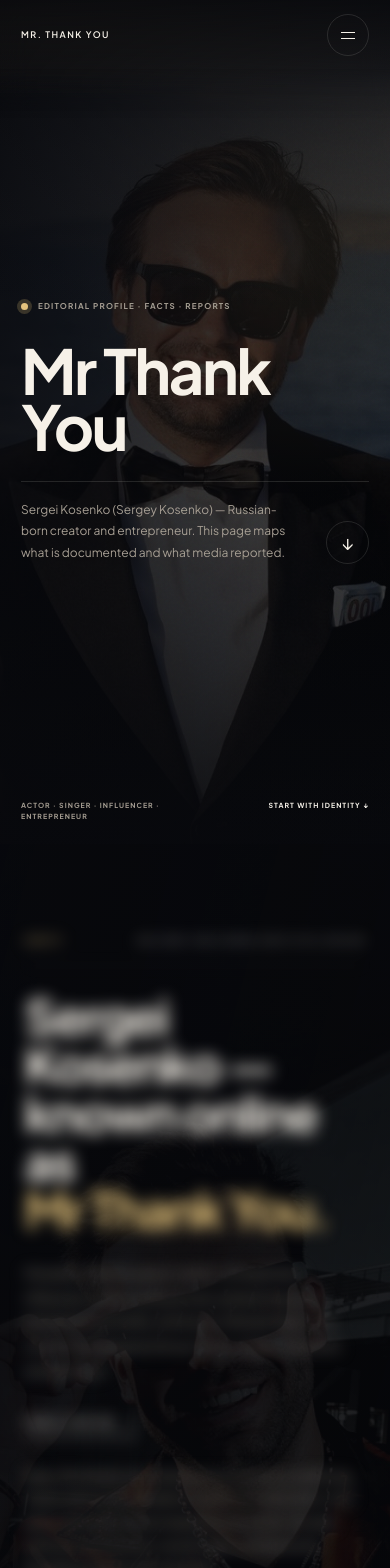
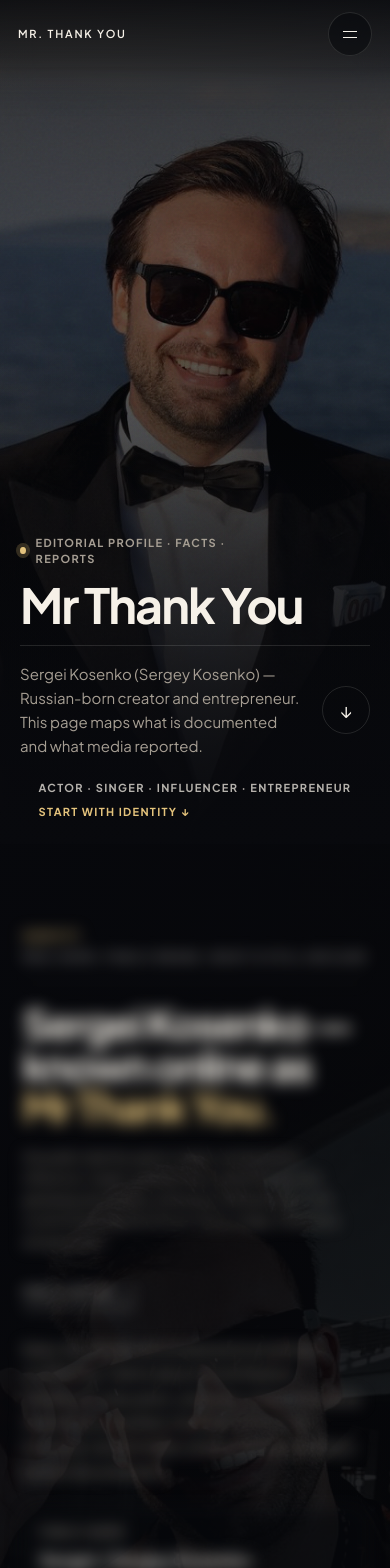
Before and after one commit to Ajith-pradeep/mrthankyou, a Next.js app: page / in a window 390 px wide. Shown: the top 1568 px of the page. Built offline with nearby package versions, Linux system fonts and the light colour scheme.

Commit message:
commit mob responsive

```diff
--- a/src/app/globals.css
+++ b/src/app/globals.css
@@ -1550,12 +1550,19 @@ button:focus-visible {
   width: 42px;
   height: 42px;
   place-items: center;
+  padding: 0;
   border: 1px solid rgba(246, 241, 232, 0.28);
   border-radius: 50%;
   background: transparent;
   color: var(--ink);
-  font-size: 16px;
+  line-height: 0;
   cursor: pointer;
+}
+
+.content-style-arrow svg {
+  display: block;
+  width: 18px;
+  height: 18px;
 }
 
 .content-style-arrow:hover {
@@ -3315,3 +3322,486 @@ button:focus-visible {
     transform: scaleX(1);
   }
 }
+
+@media (max-width: 760px) {
+  .site-header {
+    height: 68px;
+    padding: 0 18px;
+    padding-top: env(safe-area-inset-top);
+    z-index: 60;
+  }
+
+  .site-header.is-menu-open::before {
+    background: transparent;
+    backdrop-filter: none;
+  }
+
+  .brand-name {
+    font-size: 11px;
+    letter-spacing: 0.14em;
+  }
+
+  .menu-toggle {
+    position: relative;
+    z-index: 70;
+    display: flex;
+    width: 44px;
+    height: 44px;
+    background: rgba(7, 8, 12, 0.55);
+    backdrop-filter: blur(10px);
+  }
+
+  .menu-toggle span {
+    transition: transform 200ms ease;
+  }
+
+  .menu-toggle[aria-expanded="true"] span:first-child {
+    transform: translateY(3px) rotate(45deg);
+  }
+
+  .menu-toggle[aria-expanded="true"] span:last-child {
+    transform: translateY(-3px) rotate(-45deg);
+  }
+
+  .site-nav {
+    position: fixed;
+    inset: 0;
+    z-index: 45;
+    display: none;
+    flex-direction: column;
+    align-items: stretch;
+    gap: 0;
+    padding: calc(108px + env(safe-area-inset-top)) 24px 36px;
+    border: 0;
+    background:
+      radial-gradient(420px 240px at 100% 0%, rgba(228, 194, 122, 0.16), transparent 60%),
+      rgba(7, 8, 12, 0.97);
+    backdrop-filter: blur(22px);
+  }
+
+  .site-nav.is-open {
+    display: flex;
+  }
+
+  .site-nav > a:not(.nav-cta) {
+    padding: 18px 0;
+    border-bottom: 1px solid rgba(246, 241, 232, 0.1);
+    font-family: var(--font-display);
+    font-size: 34px;
+    font-weight: 600;
+    letter-spacing: -0.04em;
+    line-height: 1;
+  }
+
+  .site-nav .nav-cta {
+    align-self: stretch;
+    justify-content: space-between;
+    width: 100%;
+    min-height: 54px;
+    margin-top: 28px;
+    background: var(--lime);
+    border-color: var(--lime);
+    color: var(--on-accent);
+    font-size: 13px;
+    letter-spacing: 0.08em;
+  }
+
+  .hero {
+    display: flex;
+    flex-direction: column;
+    justify-content: flex-end;
+    min-height: 100svh;
+    padding: calc(88px + env(safe-area-inset-top)) 20px 24px;
+  }
+
+  .hero-background-image {
+    object-position: center 12%;
+  }
+
+  .hero-background-wash {
+    background:
+      linear-gradient(180deg, rgba(7, 8, 12, 0.55) 0%, rgba(7, 8, 12, 0.12) 28%, rgba(7, 8, 12, 0.2) 52%, rgba(7, 8, 12, 0.92) 100%),
+      linear-gradient(180deg, transparent 40%, rgba(7, 8, 12, 0.88) 100%);
+  }
+
+  .hero-copy {
+    width: 100%;
+    margin-top: auto;
+    padding: 0;
+  }
+
+  .eyebrow {
+    max-width: 28ch;
+    font-size: 11px;
+    letter-spacing: 0.12em;
+    line-height: 1.45;
+  }
+
+  .hero-title {
+    margin: 16px 0 18px;
+    font-size: clamp(46px, 12.4vw, 58px);
+    line-height: 0.92;
+  }
+
+  .hero-bottom {
+    align-items: center;
+    max-width: none;
+    gap: 16px;
+    padding-top: 16px;
+  }
+
+  .hero-description {
+    max-width: none;
+    font-size: 15px;
+    line-height: 1.6;
+  }
+
+  .round-link {
+    width: 48px;
+    height: 48px;
+  }
+
+  .hero-foot {
+    position: relative;
+    right: auto;
+    bottom: auto;
+    left: auto;
+    flex-direction: column;
+    align-items: flex-start;
+    gap: 8px;
+    margin-top: 22px;
+    color: rgba(246, 241, 232, 0.72);
+    font-size: 11px;
+    letter-spacing: 0.12em;
+    line-height: 1.45;
+  }
+
+  .hero-foot span {
+    max-width: none;
+  }
+
+  .hero-foot a {
+    color: var(--lime);
+  }
+
+  .section-kicker {
+    flex-direction: column;
+    align-items: flex-start;
+    gap: 6px;
+    font-size: 11px;
+    letter-spacing: 0.13em;
+    line-height: 1.4;
+  }
+
+  .section-kicker span:last-child {
+    text-align: left;
+    color: rgba(246, 241, 232, 0.55);
+  }
+
+  .story-section,
+  .shorts-heading {
+    padding-right: 20px;
+    padding-left: 20px;
+  }
+
+  .who-section {
+    padding-top: 56px;
+    padding-bottom: 48px;
+  }
+
+  .who-intro {
+    gap: 18px;
+    padding-top: 18px;
+  }
+
+  .who-intro .story-title,
+  .shorts-heading-row .section-title,
+  .audience-heading .section-title {
+    font-size: clamp(38px, 10.6vw, 52px);
+    line-height: 1.02;
+  }
+
+  .story-aside,
+  .story-aside p,
+  .who-note,
+  .lede,
+  .content-style-lede,
+  .audience-lede,
+  .media-card p,
+  .timeline p {
+    max-width: none;
+    font-size: 15px;
+    line-height: 1.65;
+  }
+
+  .who-facts {
+    grid-template-columns: 1fr;
+    gap: 10px;
+    margin-top: 22px;
+    padding-top: 0;
+    border-top: 0;
+  }
+
+  .who-fact {
+    padding: 16px 16px 15px;
+    border: 1px solid rgba(246, 241, 232, 0.12);
+    border-radius: 18px;
+    background: rgba(7, 8, 12, 0.55);
+  }
+
+  .who-fact > span {
+    margin-bottom: 8px;
+    font-size: 11px;
+  }
+
+  .who-fact strong {
+    font-size: 18px;
+  }
+
+  .who-fact p {
+    font-size: 13px;
+  }
+
+  .content-style {
+    min-height: 0;
+    padding-top: 48px;
+    padding-bottom: 36px;
+  }
+
+  .content-style-stage {
+    gap: 20px;
+    padding-top: 20px;
+  }
+
+  .content-style-title {
+    font-size: clamp(42px, 12vw, 58px);
+  }
+
+  .content-style-lede {
+    margin-bottom: 22px;
+  }
+
+  .content-style-stats {
+    max-width: none;
+    gap: 8px;
+  }
+
+  .content-style-stat strong {
+    font-size: 22px;
+  }
+
+  .content-style-stat span {
+    font-size: 11px;
+    letter-spacing: 0;
+  }
+
+  .content-style-cards {
+    grid-template-columns: 1fr;
+  }
+
+  .content-style-card,
+  .content-style-card:last-child {
+    display: none;
+    aspect-ratio: 4 / 5;
+    max-height: 460px;
+    border-radius: 22px;
+  }
+
+  .content-style-card.is-active {
+    display: block;
+    filter: none;
+  }
+
+  .content-style-controls {
+    align-items: center;
+  }
+
+  .content-style-arrow {
+    width: 46px;
+    height: 46px;
+  }
+
+  .shorts-heading-row {
+    padding-top: 16px;
+  }
+
+  .shorts-card {
+    width: 168px;
+    border-radius: 18px;
+  }
+
+  .audience-heading {
+    gap: 12px;
+    padding-top: 18px;
+  }
+
+  .audience-card,
+  .audience-stage {
+    min-height: 0;
+    border-radius: 24px;
+  }
+
+  .audience-card-media {
+    min-height: 250px;
+  }
+
+  .audience-card-body {
+    padding: 18px 18px 22px;
+  }
+
+  .audience-ig-row {
+    gap: 10px;
+  }
+
+  .audience-badge {
+    margin-left: 0;
+  }
+
+  .audience-figure {
+    font-size: clamp(64px, 18vw, 84px);
+  }
+
+  .audience-card-body p {
+    font-size: 15px;
+  }
+
+  .audience-verify-btn {
+    align-self: stretch;
+    justify-content: center;
+    min-height: 52px;
+  }
+
+  .media-section {
+    padding-top: 28px;
+    padding-bottom: 36px;
+  }
+
+  .media-grid {
+    gap: 14px;
+  }
+
+  .media-card {
+    padding: 10px 10px 18px;
+    border-radius: 22px;
+  }
+
+  .media-image-wrap {
+    aspect-ratio: 4 / 3;
+    border-radius: 16px;
+  }
+
+  .media-card h3 {
+    font-size: 24px;
+    padding: 4px 6px 0;
+  }
+
+  .media-card p {
+    padding: 0 6px;
+  }
+
+  .timeline-section {
+    padding-top: 36px;
+    padding-bottom: 36px;
+  }
+
+  .timeline {
+    gap: 10px;
+  }
+
+  .timeline li {
+    padding: 16px 16px 16px;
+    border: 1px solid rgba(246, 241, 232, 0.1);
+    border-radius: 18px;
+    background: rgba(255, 255, 255, 0.03);
+  }
+
+  .timeline h3 {
+    font-size: 22px;
+  }
+
+  .giveaway {
+    padding-top: 28px;
+    padding-bottom: 28px;
+  }
+
+  .source-stage {
+    display: flex;
+    flex-direction: column;
+    align-items: center;
+    min-height: 0;
+    padding-top: 8px;
+  }
+
+  .source-backdrop {
+    top: 18%;
+  }
+
+  .source-backdrop p {
+    font-size: 46px;
+  }
+
+  .source-ring {
+    top: 8%;
+    right: 10%;
+    width: 110px;
+    height: 110px;
+  }
+
+  .source-portrait {
+    position: relative;
+    bottom: auto;
+    left: auto;
+    width: min(78%, 300px);
+    margin: 12px auto 0;
+    translate: none;
+  }
+
+  .source-dash {
+    position: relative;
+    right: auto;
+    bottom: auto;
+    left: auto;
+    width: 100%;
+    margin-top: -18px;
+    border-radius: 22px;
+  }
+
+  .source-dash-link {
+    display: grid;
+    grid-template-columns: 1fr auto;
+    align-items: center;
+    gap: 10px 12px;
+    min-height: 0;
+    padding: 16px;
+  }
+
+  .source-dash-url {
+    grid-column: 1 / -1;
+    overflow: visible;
+    font-size: 22px;
+    white-space: normal;
+    text-overflow: unset;
+  }
+
+  .source-dash-go {
+    min-height: 40px;
+  }
+
+  .site-footer {
+    display: flex;
+    flex-direction: column;
+    align-items: flex-start;
+    gap: 12px;
+    padding: 28px 20px calc(28px + env(safe-area-inset-bottom));
+  }
+
+  .site-footer > span {
+    order: 0;
+    margin: 0;
+  }
+
+  .footer-brand,
+  .site-footer > a:last-child {
+    justify-self: start;
+  }
+}
--- a/src/app/page.tsx
+++ b/src/app/page.tsx
@@ -47,6 +47,13 @@ export default function Home() {
     window.addEventListener("scroll", onScroll, { passive: true });
     return () => window.removeEventListener("scroll", onScroll);
   }, []);
+
+  useEffect(() => {
+    document.body.style.overflow = menuOpen ? "hidden" : "";
+    return () => {
+      document.body.style.overflow = "";
+    };
+  }, [menuOpen]);
 
   useGSAP(
     () => {
@@ -161,7 +168,7 @@ export default function Home() {
   return (
     <>
       <motion.header
-        className={`site-header${scrolled ? " is-scrolled" : ""}`}
+        className={`site-header${scrolled ? " is-scrolled" : ""}${menuOpen ? " is-menu-open" : ""}`}
         initial={{ opacity: 0, y: -16 }}
         animate={{ opacity: 1, y: 0 }}
         transition={{ duration: 0.7, ease: [0.22, 1, 0.36, 1] }}
--- a/src/components/ContentStyle.tsx
+++ b/src/components/ContentStyle.tsx
@@ -181,7 +181,16 @@ export default function ContentStyle({ items }: { items: Theme[] }) {
                 whileHover={{ scale: 1.06 }}
                 whileTap={{ scale: 0.94 }}
               >
-                ←
+                <svg viewBox="0 0 24 24" aria-hidden="true">
+                  <path
+                    d="M14.5 6.5 8.5 12l6 5.5"
+                    fill="none"
+                    stroke="currentColor"
+                    strokeWidth="1.7"
+                    strokeLinecap="round"
+                    strokeLinejoin="round"
+                  />
+                </svg>
               </motion.button>
               <motion.button
                 type="button"
@@ -191,7 +200,16 @@ export default function ContentStyle({ items }: { items: Theme[] }) {
                 whileHover={{ scale: 1.06 }}
                 whileTap={{ scale: 0.94 }}
               >
-                →
+                <svg viewBox="0 0 24 24" aria-hidden="true">
+                  <path
+                    d="M9.5 6.5 15.5 12l-6 5.5"
+                    fill="none"
+                    stroke="currentColor"
+                    strokeWidth="1.7"
+                    strokeLinecap="round"
+                    strokeLinejoin="round"
+                  />
+                </svg>
               </motion.button>
             </div>
             <div className="content-style-progress" role="tablist" aria-label="Content themes">
```
